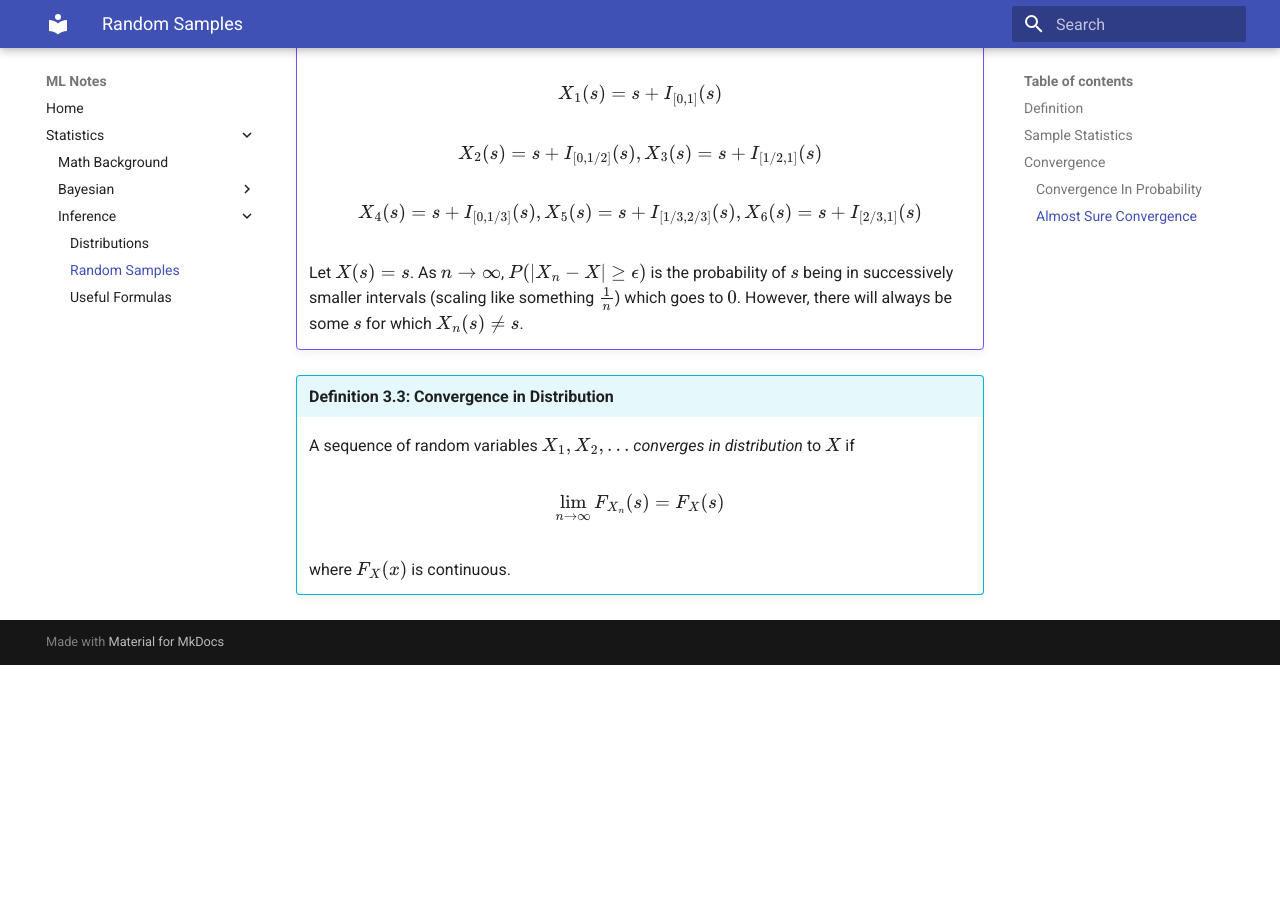
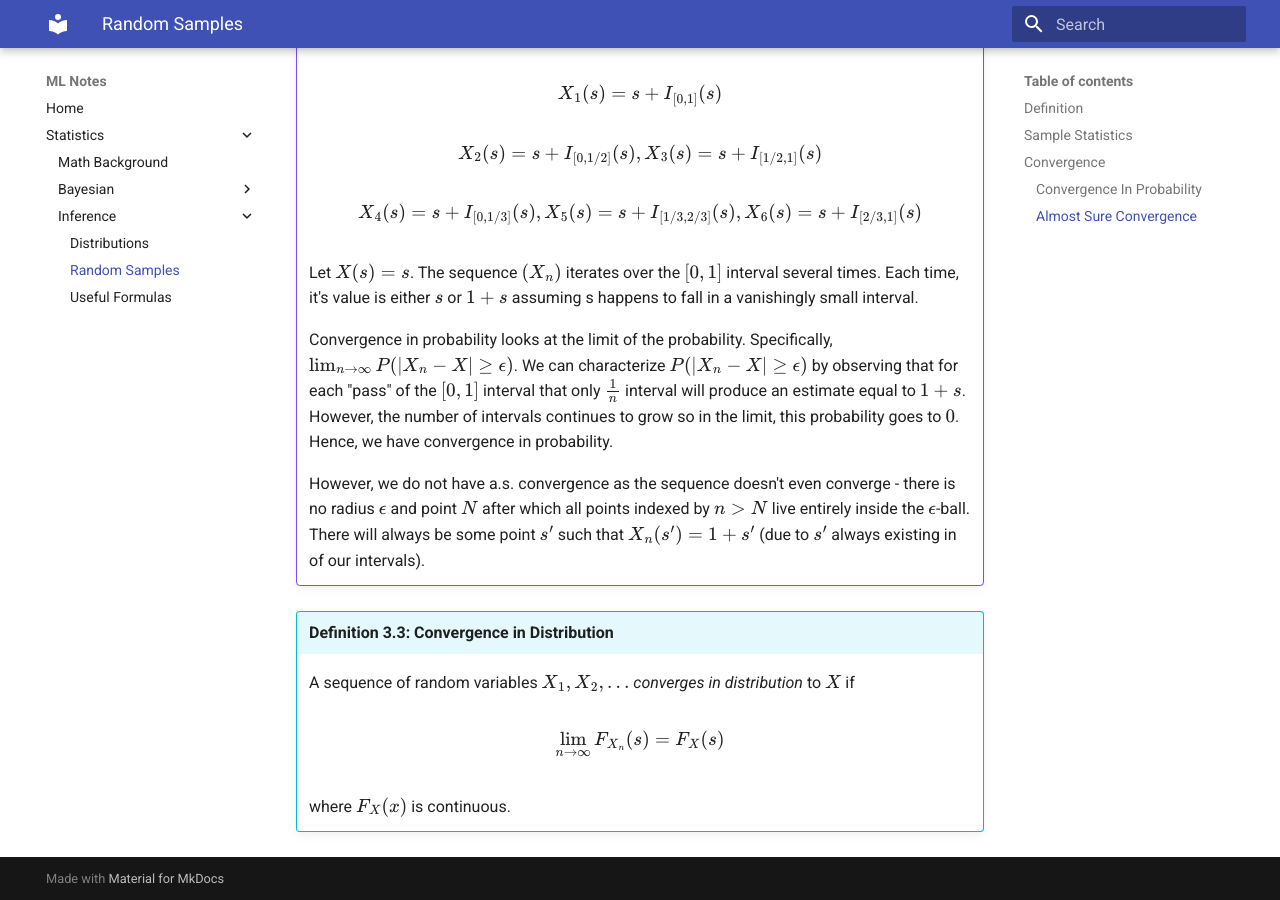
Before and after one commit to alexali04/notes, an MkDocs documentation site: the page built from docs/statistics/inference/random_samples.md, in a window 1280 px wide and 900 px high, scrolled down 7554 px. Built offline with MkDocs 1.6.1 and Material for MkDocs 9.7.7, drawn with Linux system fonts in a browser that asks for light colours; before the commit the page ends 8219 px from its top, so only the background shows below that.

Commit message:
add conv analysis, conv defn

```diff
--- a/docs/statistics/inference/random_samples.md
+++ b/docs/statistics/inference/random_samples.md
@@ -269,7 +269,15 @@ A rando variable is a real-valued function on a sample $S$ where $X_n(s)$ and $X
     X_4(s) = s + I_{[0, 1 / 3]}(s), X_5(s) = s + I_{[1/3, 2/3]}(s), X_6(s) = s + I_{[2/3, 1]}(s)
     $$
 
-    Let $X(s) = s$. As $n \to \infty$, $P(|X_n - X| \geq \epsilon)$ is the probability of $s$ being in successively smaller intervals (scaling like something $\frac{1}{n}$) which goes to $0$. However, there will always be some $s$ for which $X_n(s) \neq s$.
+    Let $X(s) = s$. The sequence $(X_n)$ iterates over the $[0, 1]$ interval several times. Each time, it's value is either $s$ or $1 + s$ assuming s happens to fall in a vanishingly small interval.
+
+    Convergence in probability looks at the limit of the probability. Specifically, $\lim_{n \to \infty} P(|X_n - X| \geq \epsilon)$. We can characterize $P(|X_n - X| \geq \epsilon)$ by observing that for each "pass" of the $[0, 1]$ interval that only $\frac{1}{n}$ interval will produce an estimate equal to $1 + s$. However, the number of intervals continues to grow so in the limit, this probability goes to $0$. Hence, we have convergence in probability.
+
+    However, we do not have a.s. convergence as the sequence doesn't even converge - there is no radius $\epsilon$ and point $N$ after which all points indexed by $n > N$ live entirely inside the $\epsilon$-ball. There will always be some point $s'$ such that $X_n(s') = 1 + s'$ (due to $s'$ always existing in of our intervals).
+
+
+
+
 
 
 !!! info "Definition: Convergence in Distribution"
```
Also changed, not shown: docs/statistics/inference/useful_formulas.md (+10 -0 lines).
